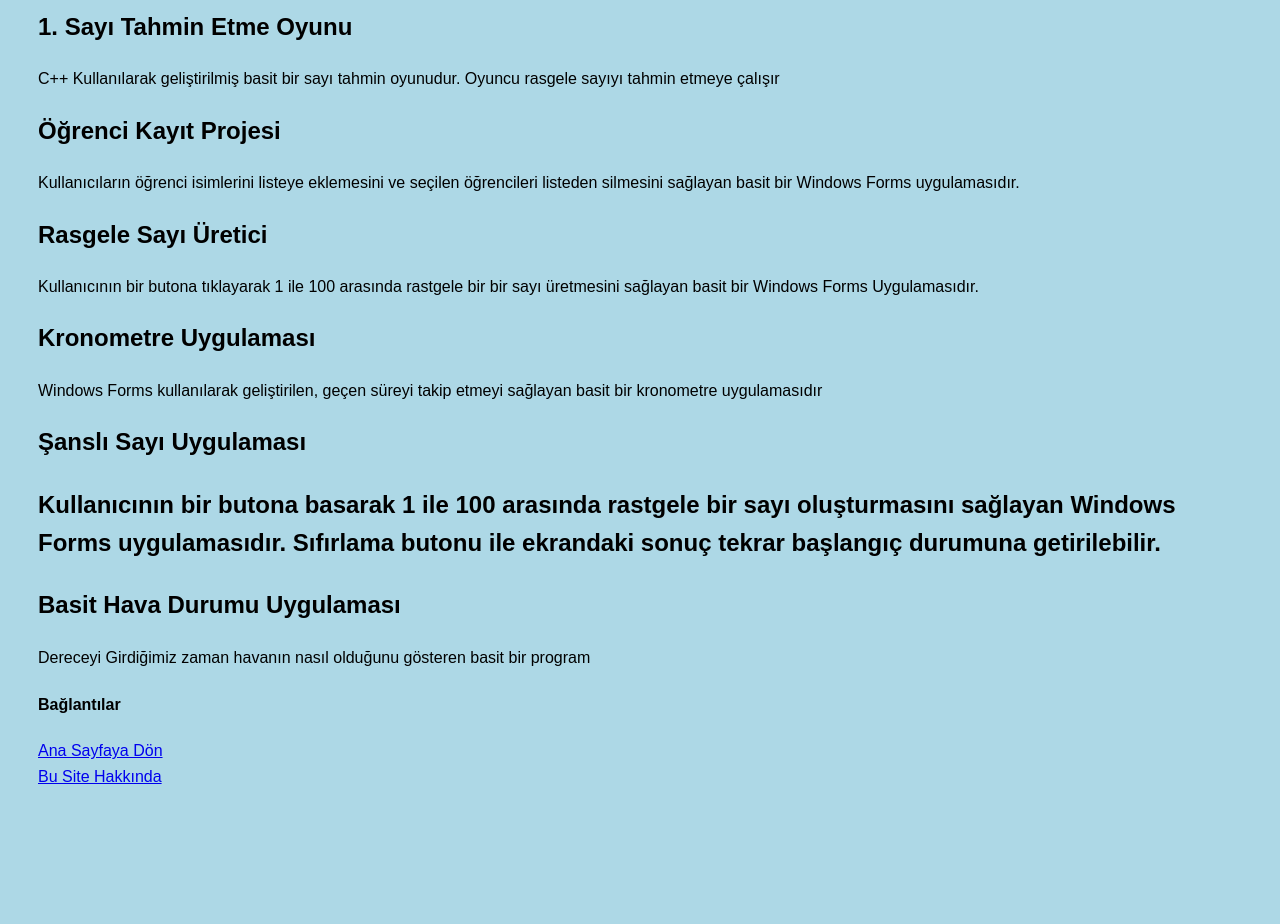
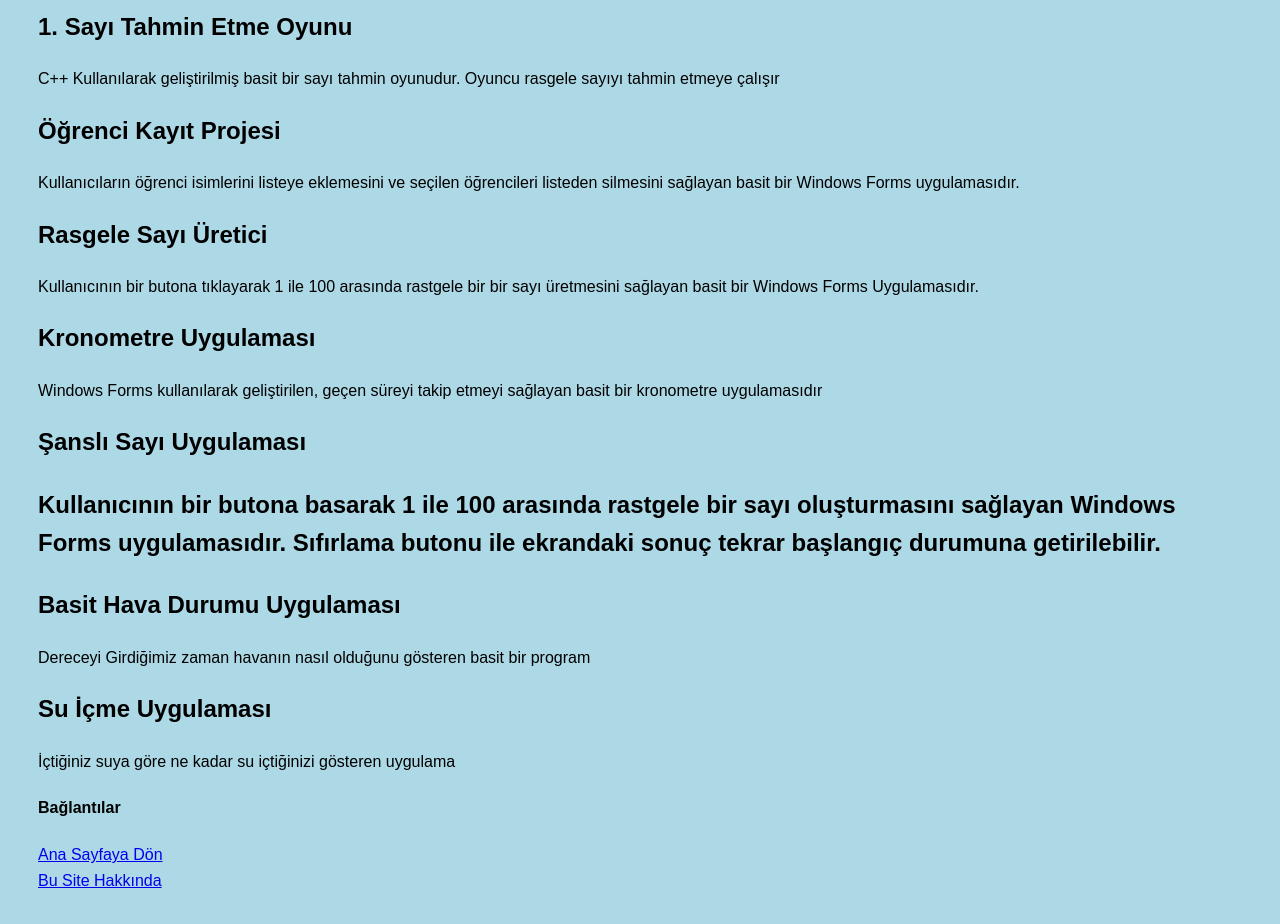
Before and after one commit to akdogann00/html-practice, a plain HTML site: page projelerim.html in a window 1280 px wide. Shown: the part 124-1048 px from the top of the page. Before the commit the page ends 952 px from the top, so only its background shows below. Drawn offline with Linux system fonts and the light colour scheme.

Commit message:
Add water intake application section to projelerim.html

```diff
--- a/projelerim.html
+++ b/projelerim.html
@@ -59,6 +59,11 @@
      basit bir program
      </p>
 
+     <h2><strong>Su İçme Uygulaması</strong></h2>
+     <p>
+     İçtiğiniz suya göre ne kadar su içtiğinizi gösteren uygulama
+     </p>
+
 <h4>Bağlantılar</h4>
 
 <a href="index.html">Ana Sayfaya Dön</a>
```
